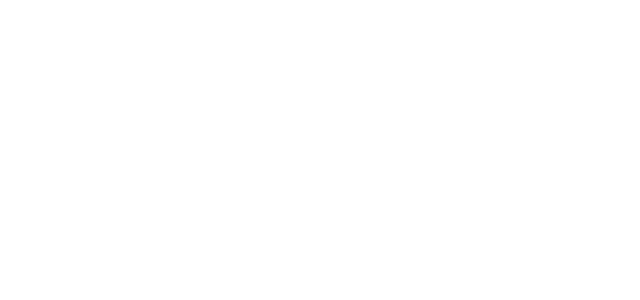
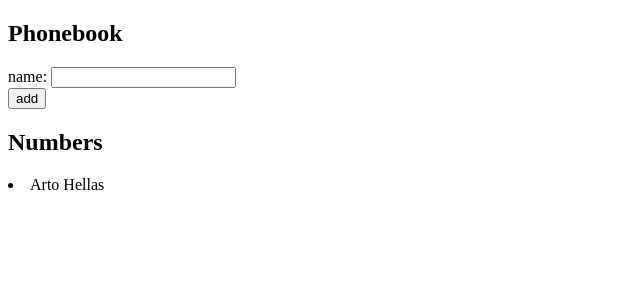
Before and after one commit to ronaldyonggi/phonebook, a React (Create React App) app: page / in a window 1280 px wide. Shown: the top 300 px of the page, without its empty margins (0-640 px from the left). Built offline with nearby package versions, Linux system fonts and the light colour scheme.

Commit message:
2.6 completed

```diff
--- a/src/App.js
+++ b/src/App.js
@@ -1,7 +1,36 @@
+import { useState } from "react";
 
 function App() {
+  const [persons, setPersons] = useState([
+    { name: 'Arto Hellas'}
+  ])
+  const [newName, setNewName] = useState('')
+
+  const handleInputChange = event => {
+    setNewName(event.target.value)
+  }
+
+  const handleSubmitForm = (event) => {
+    event.preventDefault()
+    const newPersons = persons.concat({
+      name: newName
+    })
+    setPersons(newPersons)
+  }
+
   return (
-    <div className="App">
+    <div>
+      <h2>Phonebook</h2>
+      <form onSubmit={handleSubmitForm}>
+        <div>
+          name: <input value={newName} onChange={handleInputChange} />
+        </div>
+        <div>
+          <button type="submit">add</button>
+        </div>
+      </form>
+      <h2>Numbers</h2>
+      {persons.map(person => <li key={person.name}>{person.name}</li>)}
     </div>
   );
 }
```
